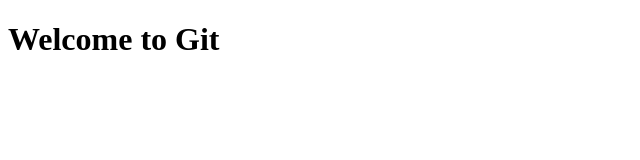
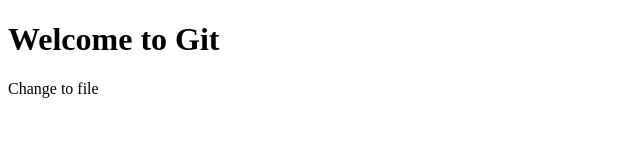
Before and after one commit to Kidd75201/git-test, a plain HTML site: page index.html in a window 1280 px wide. Shown: the whole page, without its empty margins (0-640 px from the left). Drawn offline with Linux system fonts and the light colour scheme.

Commit message:
Second commit

```diff
--- a/index.html
+++ b/index.html
@@ -7,5 +7,6 @@
   </head>
   <body>
     <h1>Welcome to Git</h1>
+    <p>Change to file</p>
   </body>
 </html>
```
